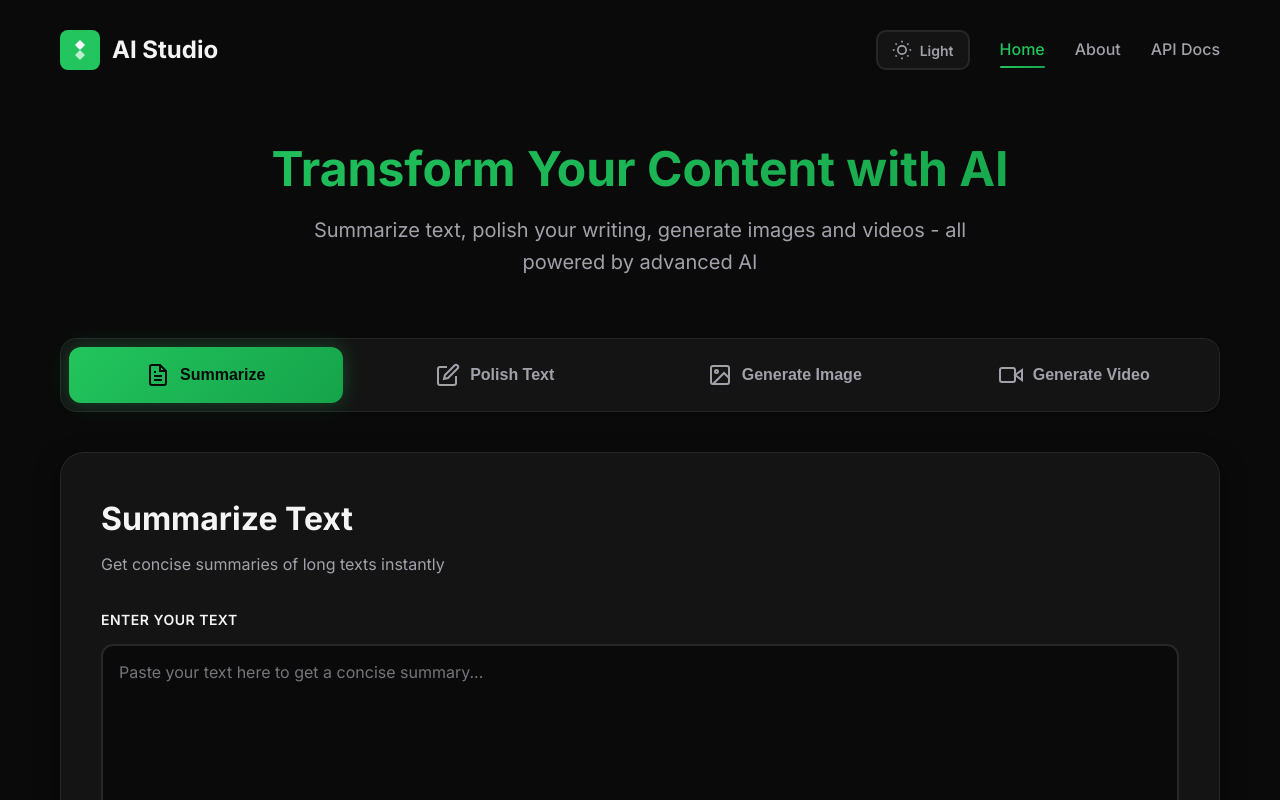
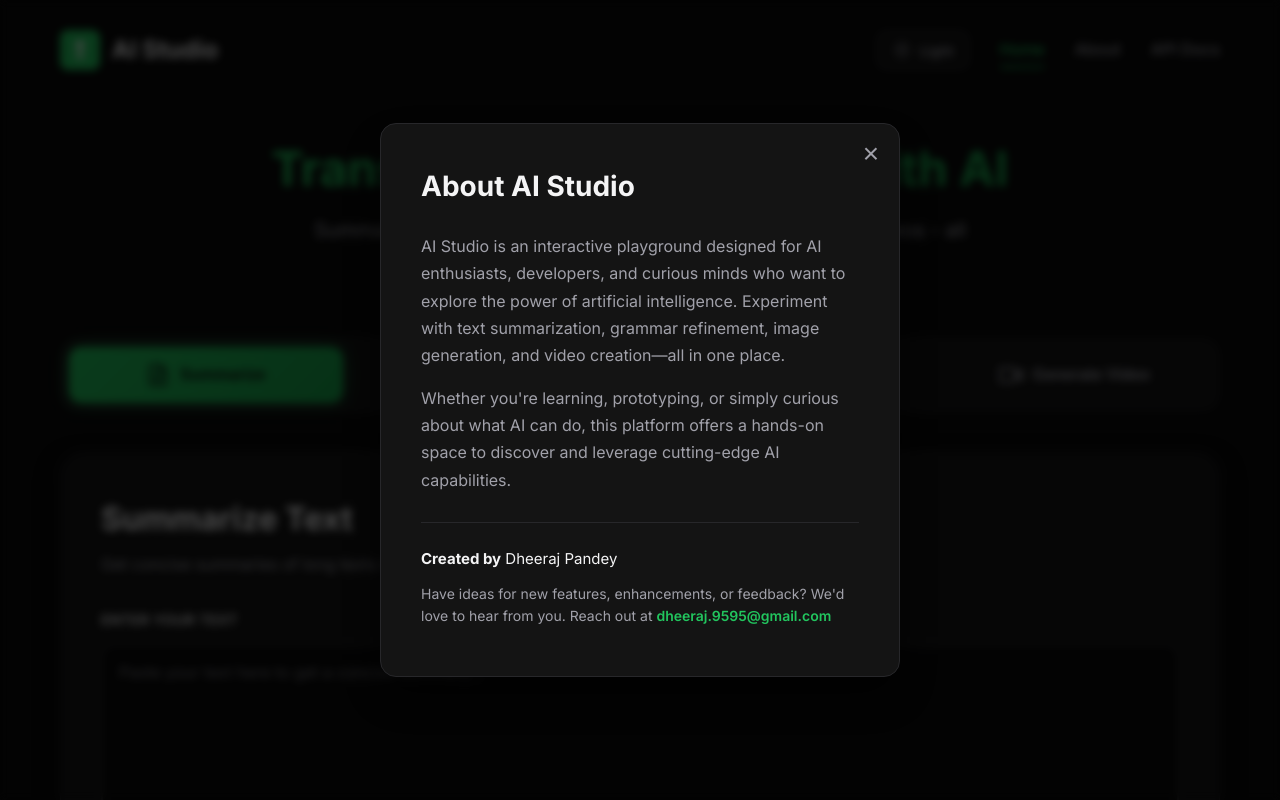
Before and after one commit to Dheeraj9595/AI, a plain HTML site: page static/index.html in a window 1280 px wide. Both pictures are taken after a click on the link "About". Shown: the top 800 px of the page. Drawn offline with Linux system fonts and the light colour scheme.

Commit message:
updated About page

```diff
--- a/static/index.html
+++ b/static/index.html
@@ -50,7 +50,7 @@
                     <span class="theme-label" id="theme-label">Light</span>
                 </button>
                 <a href="#" class="nav-link active">Home</a>
-                <a href="#" class="nav-link">About</a>
+                <a href="#" class="nav-link" onclick="openAboutModal(event)">About</a>
                 <a href="/docs" class="nav-link" target="_blank">API Docs</a>
             </nav>
         </header>
@@ -321,6 +321,30 @@
             <p class="loading-text">Processing...</p>
         </div>
 
+        <!-- About Modal -->
+        <div class="modal-overlay" id="about-modal" onclick="closeAboutModal(event)">
+            <div class="modal-content about-modal" onclick="event.stopPropagation()">
+                <button class="modal-close" onclick="closeAboutModal()" aria-label="Close">&times;</button>
+                <h2 class="modal-title">About AI Studio</h2>
+                <p class="about-text">
+                    AI Studio is an interactive playground designed for AI enthusiasts, developers, and curious minds
+                    who want to explore the power of artificial intelligence. Experiment with text summarization,
+                    grammar refinement, image generation, and video creation—all in one place.
+                </p>
+                <p class="about-text">
+                    Whether you're learning, prototyping, or simply curious about what AI can do, this platform
+                    offers a hands-on space to discover and leverage cutting-edge AI capabilities.
+                </p>
+                <div class="about-owner">
+                    <p><strong>Created by</strong> Dheeraj Pandey</p>
+                    <p class="about-contact">
+                        Have ideas for new features, enhancements, or feedback? We'd love to hear from you.
+                        Reach out at <a href="mailto:dheeraj.9595@gmail.com">dheeraj.9595@gmail.com</a>
+                    </p>
+                </div>
+            </div>
+        </div>
+
         <!-- Toast Notification -->
         <div class="toast" id="toast">
             <span id="toast-message"></span>
--- a/static/script.js
+++ b/static/script.js
@@ -21,6 +21,24 @@ function updateThemeLabel(theme) {
     const label = document.getElementById('theme-label');
     if (label) label.textContent = theme === 'dark' ? 'Light' : 'Dark';
 }
+
+function openAboutModal(e) {
+    if (e) e.preventDefault();
+    document.getElementById('about-modal').classList.add('open');
+    document.body.style.overflow = 'hidden';
+}
+
+function closeAboutModal(e) {
+    if (e && e.target !== e.currentTarget) return;
+    document.getElementById('about-modal').classList.remove('open');
+    document.body.style.overflow = '';
+}
+
+document.addEventListener('keydown', (e) => {
+    if (e.key === 'Escape' && document.getElementById('about-modal').classList.contains('open')) {
+        closeAboutModal();
+    }
+});
 
 document.addEventListener('DOMContentLoaded', initTheme);
 
--- a/static/styles.css
+++ b/static/styles.css
@@ -518,6 +518,98 @@ body {
     color: var(--text-primary);
 }
 
+/* About Modal */
+.modal-overlay {
+    position: fixed;
+    top: 0;
+    left: 0;
+    right: 0;
+    bottom: 0;
+    background: rgba(0, 0, 0, 0.7);
+    display: none;
+    align-items: center;
+    justify-content: center;
+    z-index: 999;
+    backdrop-filter: blur(4px);
+}
+
+.modal-overlay.open {
+    display: flex;
+}
+
+.modal-content {
+    background: var(--card-bg);
+    border-radius: 16px;
+    padding: 40px;
+    max-width: 520px;
+    width: 90%;
+    max-height: 90vh;
+    overflow-y: auto;
+    border: 1px solid var(--border-color);
+    box-shadow: var(--shadow-xl);
+    position: relative;
+}
+
+.modal-close {
+    position: absolute;
+    top: 16px;
+    right: 20px;
+    background: none;
+    border: none;
+    font-size: 28px;
+    color: var(--text-secondary);
+    cursor: pointer;
+    line-height: 1;
+    padding: 0;
+    transition: color 0.2s ease;
+}
+
+.modal-close:hover {
+    color: var(--text-primary);
+}
+
+.modal-title {
+    font-size: 28px;
+    font-weight: 700;
+    margin-bottom: 24px;
+    color: var(--text-primary);
+}
+
+.about-text {
+    font-size: 16px;
+    line-height: 1.7;
+    color: var(--text-secondary);
+    margin-bottom: 16px;
+}
+
+.about-owner {
+    margin-top: 28px;
+    padding-top: 24px;
+    border-top: 1px solid var(--border-color);
+}
+
+.about-owner p {
+    font-size: 15px;
+    color: var(--text-primary);
+    margin-bottom: 8px;
+}
+
+.about-contact {
+    font-size: 14px !important;
+    color: var(--text-secondary) !important;
+    margin-top: 12px !important;
+}
+
+.about-contact a {
+    color: var(--accent);
+    text-decoration: none;
+    font-weight: 600;
+}
+
+.about-contact a:hover {
+    text-decoration: underline;
+}
+
 /* Toast Notification */
 .toast {
     position: fixed;
```
